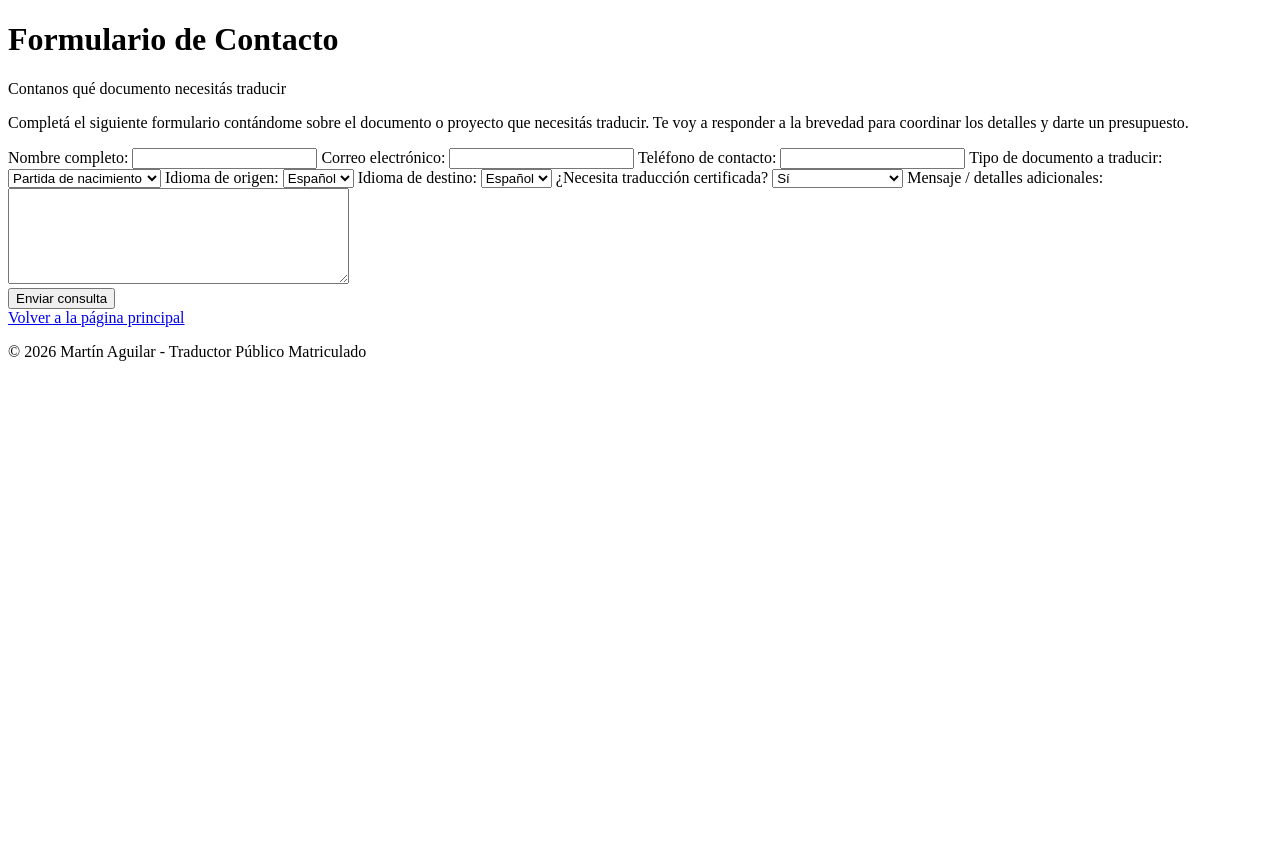
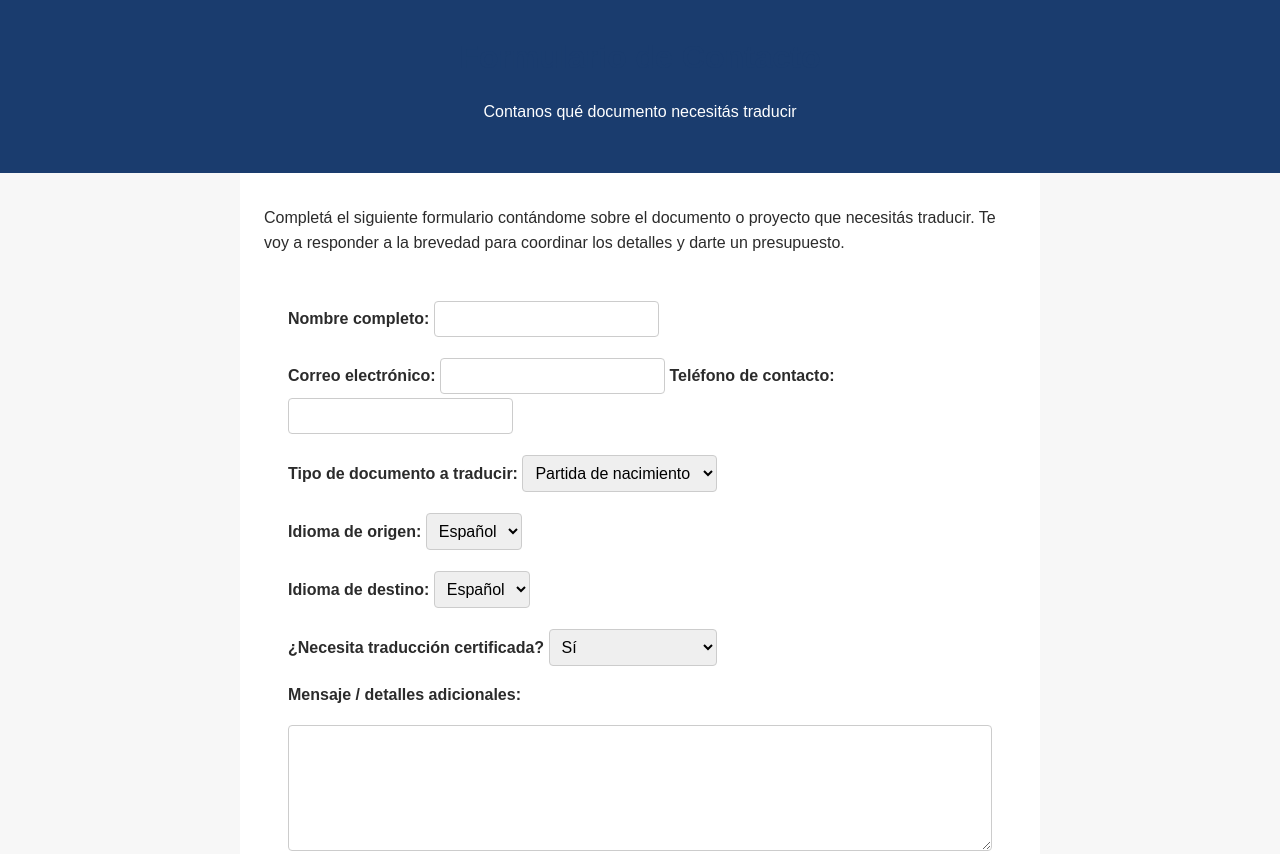
Before and after one commit to marti020306/Aplicaciones-Web-Roldan, a website: page Actividades/Actividad6/src/contacto.html in a window 1280 px wide. Shown: the top 854 px of the page. Before the commit the page ends 800 px from the top, so only its background shows below. Drawn offline with Linux system fonts and the light colour scheme.

Commit message:
Termine Actividad6

```diff
--- a/Actividades/Actividad6/src/contacto.html
+++ b/Actividades/Actividad6/src/contacto.html
@@ -4,6 +4,7 @@
     <meta charset="UTF-8">
     <meta name="viewport" content="width=device-width, initial-scale=1.0">
     <title>Contacto - Martin Aguilar</title>
+    <link rel="stylesheet" href="./estilos/index.css">
 </head>
 
 <body>
@@ -18,14 +19,19 @@
 
         <form action="#" method="post" class="bloque-formulario">
 
+            <p>
                 <label for="nombre">Nombre completo:</label>
                 <input type="text" id="nombre" name="nombre" required>
+            </p>
 
+            <p>
                 <label for="email">Correo electrónico:</label>
                 <input type="email" id="email" name="email" required>
                 <label for="telefono">Teléfono de contacto:</label>
                 <input type="tel" id="telefono" name="telefono">
+            </p>
 
+            <p>
                 <label for="tipo_documento">Tipo de documento a traducir:</label>
                 <select id="tipo_documento" name="tipo_documento">
                     <option value="partida_nacimiento">Partida de nacimiento</option>
@@ -34,13 +40,18 @@
                     <option value="contrato">Contrato</option>
                     <option value="otro">Otro</option>
                 </select>
+            </p>
 
+            <p>
                 <label for="idioma_origen">Idioma de origen:</label>
                 <select id="idioma_origen" name="idioma_origen">
                     <option value="espanol">Español</option>
                     <option value="ingles">Inglés</option>
                     <option value="italiano">Italiano</option>
                 </select>
+            </p>
+
+            <p>
 
                 <label for="idioma_destino">Idioma de destino:</label>
                 <select id="idioma_destino" name="idioma_destino">
@@ -48,12 +59,17 @@
                     <option value="ingles">Inglés</option>
                     <option value="italiano">Italiano</option>
                 </select>
+
+            </p>
+
+            <p>
                 <label for="certificada">¿Necesita traducción certificada?</label>
                 <select id="certificada" name="certificada">
                     <option value="si">Sí</option>
                     <option value="no">No</option>
                     <option value="no_seguro">No estoy seguro/a</option>
                 </select>
+            </p>
 
             <label for="mensaje">Mensaje / detalles adicionales:</label>
             <textarea id="mensaje" name="mensaje" rows="6" cols="40"></textarea>
--- /dev/null
+++ b/Actividades/Actividad6/src/estilos/index.css
@@ -0,0 +1,111 @@
+
+/*RESETO*/
+* {
+    margin: 0;
+    padding: 0;
+    box-sizing: border-box;
+}
+
+html, body {
+   height: 100%;
+}
+
+ul {
+    list-style: none;
+}
+
+a {
+    text-decoration: none;
+    color: inherit;
+}
+
+img {
+    max-width: 100%;
+    display: block;
+}
+
+/* SELECTORES DE TIPO (estilos globales) */
+
+body{
+    font-family: Arial, Helvetica, sans-serif;
+    line-height: 1.6;
+    color: #2b2b2b;
+    background-color: #f7f7f7;
+}
+
+h1, h2, h3 {
+    margin-bottom: 1rem;
+    color: #1a3c6e;
+}
+
+p{
+    margin-bottom: 1em;
+}
+
+form{
+    display: flex;
+    flex-direction: column;
+}
+
+label{
+    margin-bottom: 0.8em;
+    font-weight: bold;
+}
+
+input,select,textarea{
+    padding: 0.5em;
+    margin-top: 0.3em;
+    border: 1px solid #ccc;
+    border-radius: 4px;
+    font-family: inherit;
+    font-size: 1em;
+}
+
+/*SELECTORES DE CLASE(bloques layout) */
+
+.header-principal {
+  background-color: #1a3c6e;
+  color: #ffffff;
+  padding: 2em 1.5em;
+  text-align: center;
+}
+
+.contenido-principal {
+  max-width: 800px;
+  margin: 0 auto;
+  padding: 2em 1.5em;
+  background-color: #ffffff;
+}
+
+.footer-principal {
+  background-color: #1a3c6e;
+  color: #ffffff;
+  text-align: center;
+  padding: 1em;
+  margin-top: 2em;
+}
+
+.lista-servicios {
+  margin-bottom: 1.5em;
+}
+
+.lista-trayectoria {
+  margin-bottom: 1.5em;
+}
+
+.bloque-formulario {
+  background-color: #ffffff;
+  padding: 1.5em;
+  border-radius: 6px;
+}
+
+.campo-submit {
+  margin-top: 1.5em;
+}
+
+.enlace-navegacion {
+  display: inline-block;
+  margin-top: 1em;
+  color: #ffd166;
+  font-weight: bold;
+}
```
Also changed, not shown: Actividades/Actividad6/src/index.html (+3 -2 lines). Lines whose indentation alone changed are shown as unchanged.
